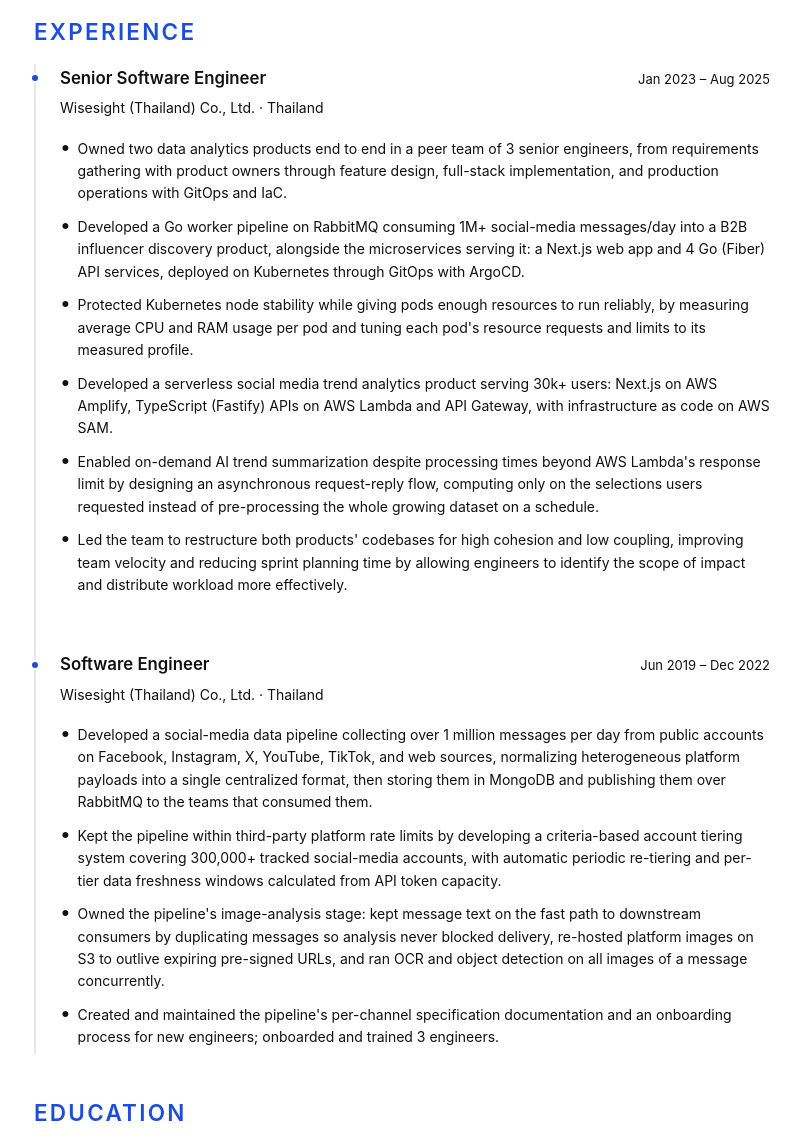
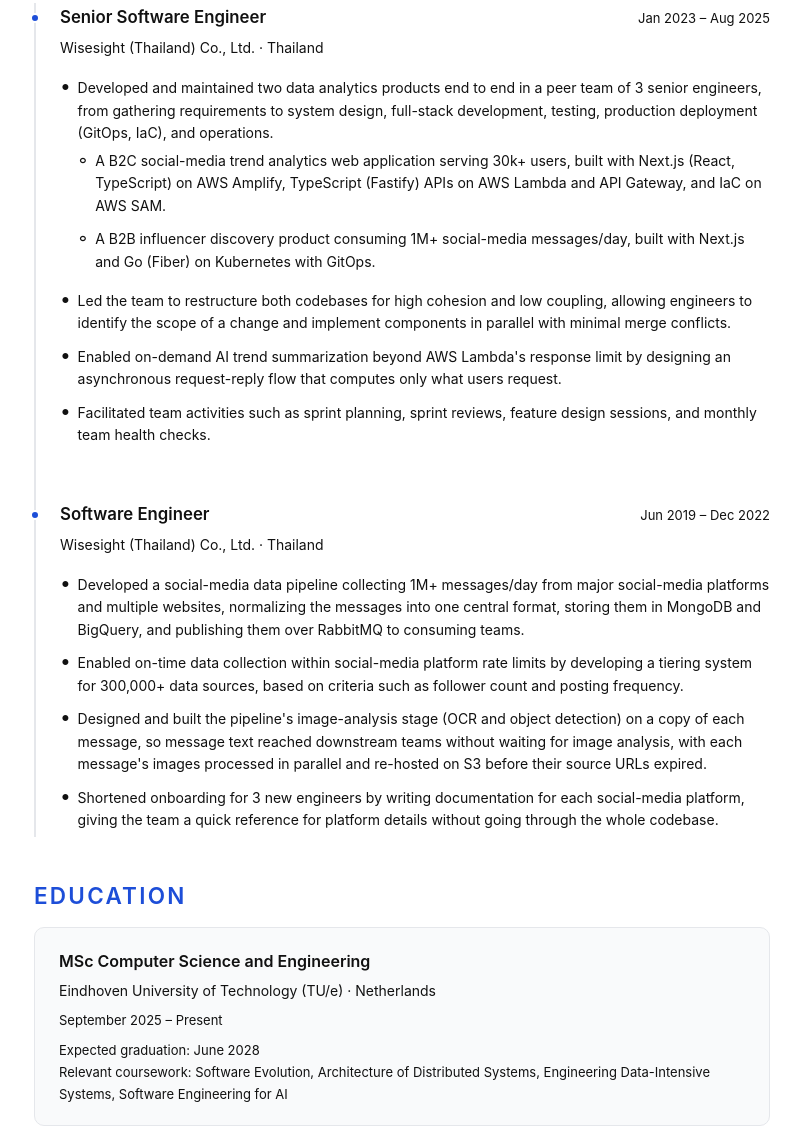
Before and after one commit to nae3x/resume, a plain HTML site: page index.html in a window 1280 px wide. Shown: the part 1259-2395 px from the top of the page, without its empty margins (238-1039 px from the left). Drawn offline with Linux system fonts and the light colour scheme.

Commit message:
Update content

```diff
--- a/index.html
+++ b/index.html
@@ -90,9 +90,10 @@
   .job-title{font-weight:600;font-size:1.05rem}
   .job-meta{font-size:13px;color:var(--black)}
   .job-company{font-size:14px;color:var(--black);margin-bottom:.75rem}
-  .job-bullets{list-style:none;padding:0}
+  .job-bullets,.job-bullets ul{list-style:none;padding:0}
   .job-bullets li{font-size:14px;color:var(--black);padding:.35rem 0 .35rem 1.1rem;position:relative;line-height:1.6}
   .job-bullets li::before{content:'•';position:absolute;left:0;color:var(--black);font-size:1.2rem;line-height:1}
+  .job-bullets li li::before{content:'◦'}
 
   /* Education */
   .edu-cards{display:grid;gap:1.25rem}
@@ -164,7 +165,7 @@
       </a>
     </div>
     <div class="section-label" id="about">About me</div>
-    <p>Master's student in Computer Science at TU/e with 6 years of professional software engineering experience in the data analytics industry, specializing in software architecture. Built and operated social-media ingestion pipelines processing over 1 million messages per day, normalizing heterogeneous platform data into a single format for downstream analytics teams, and owned the analytics products consuming that data in production across both microservices and serverless paradigms. Passionate about building high-quality software that balances long-term maintainability, healthy stakeholder collaboration, and on-time delivery.</p>
+    <p>Master's student in Computer Science at TU/e with software engineering experience in the data analytics industry, building data pipelines and user-facing web applications end to end, from requirements gathering to production release. Specializes in software architecture with high cohesion and low coupling. Passionate about building high-quality software that balances long-term maintainability, healthy stakeholder collaboration, and on-time delivery.</p>
   </section>
 
   <section>
@@ -172,10 +173,10 @@
     <div class="skill-group">
       <div class="skill-group-label">Programming Languages</div>
       <div class="skill-tags">
-        <span class="tag">Python</span>
         <span class="tag">TypeScript</span>
         <span class="tag">JavaScript</span>
         <span class="tag">Go</span>
+        <span class="tag">Python</span>
       </div>
     </div>
     <div class="skill-group">
@@ -190,10 +191,9 @@
       <div class="skill-group-label">Databases & storage</div>
       <div class="skill-tags">
         <span class="tag">MongoDB</span>
-        <span class="tag">Elasticsearch</span>
+        <span class="tag">MySQL</span>
         <span class="tag">Google BigQuery</span>
         <span class="tag">Redis</span>
-        <span class="tag">MySQL</span>
         <span class="tag">AWS S3</span>
       </div>
     </div>
@@ -213,12 +213,10 @@
         <span class="tag">GitHub Actions</span>
         <span class="tag">ArgoCD</span>
         <span class="tag">Grafana</span>
-        <span class="tag">AWS EC2</span>
-        <span class="tag">AWS ECR</span>
-        <span class="tag">AWS EKS</span>
         <span class="tag">AWS Lambda</span>
         <span class="tag">AWS API Gateway</span>
         <span class="tag">AWS SAM</span>
+        <span class="tag">AWS EKS</span>
         <span class="tag">AWS Amplify</span>
       </div>
     </div>
@@ -245,12 +243,15 @@
         </div>
         <div class="job-company">Wisesight (Thailand) Co., Ltd. · Thailand</div>
         <ul class="job-bullets">
-          <li>Owned two data analytics products end to end in a peer team of 3 senior engineers, from requirements gathering with product owners through feature design, full-stack implementation, and production operations with GitOps and IaC.</li>
-          <li>Developed a Go worker pipeline on RabbitMQ consuming 1M+ social-media messages/day into a B2B influencer discovery product, alongside the microservices serving it: a Next.js web app and 4 Go (Fiber) API services, deployed on Kubernetes through GitOps with ArgoCD.</li>
-          <li>Protected Kubernetes node stability while giving pods enough resources to run reliably, by measuring average CPU and RAM usage per pod and tuning each pod's resource requests and limits to its measured profile.</li>
-          <li>Developed a serverless social media trend analytics product serving 30k+ users: Next.js on AWS Amplify, TypeScript (Fastify) APIs on AWS Lambda and API Gateway, with infrastructure as code on AWS SAM.</li>
-          <li>Enabled on-demand AI trend summarization despite processing times beyond AWS Lambda's response limit by designing an asynchronous request-reply flow, computing only on the selections users requested instead of pre-processing the whole growing dataset on a schedule.</li>
-          <li>Led the team to restructure both products' codebases for high cohesion and low coupling, improving team velocity and reducing sprint planning time by allowing engineers to identify the scope of impact and distribute workload more effectively.</li>
+          <li>Developed and maintained two data analytics products end to end in a peer team of 3 senior engineers, from gathering requirements to system design, full-stack development, testing, production deployment (GitOps, IaC), and operations.
+            <ul>
+              <li>A B2C social-media trend analytics web application serving 30k+ users, built with Next.js (React, TypeScript) on AWS Amplify, TypeScript (Fastify) APIs on AWS Lambda and API Gateway, and IaC on AWS SAM.</li>
+              <li>A B2B influencer discovery product consuming 1M+ social-media messages/day, built with Next.js and Go (Fiber) on Kubernetes with GitOps.</li>
+            </ul>
+          </li>
+          <li>Led the team to restructure both codebases for high cohesion and low coupling, allowing engineers to identify the scope of a change and implement components in parallel with minimal merge conflicts.</li>
+          <li>Enabled on-demand AI trend summarization beyond AWS Lambda's response limit by designing an asynchronous request-reply flow that computes only what users request.</li>
+          <li>Facilitated team activities such as sprint planning, sprint reviews, feature design sessions, and monthly team health checks.</li>
         </ul>
       </div>
 
@@ -262,10 +263,10 @@
         </div>
         <div class="job-company">Wisesight (Thailand) Co., Ltd. · Thailand</div>
         <ul class="job-bullets">
-          <li>Developed a social-media data pipeline collecting over 1 million messages per day from public accounts on Facebook, Instagram, X, YouTube, TikTok, and web sources, normalizing heterogeneous platform payloads into a single centralized format, then storing them in MongoDB and publishing them over RabbitMQ to the teams that consumed them.</li>
-          <li>Kept the pipeline within third-party platform rate limits by developing a criteria-based account tiering system covering 300,000+ tracked social-media accounts, with automatic periodic re-tiering and per-tier data freshness windows calculated from API token capacity.</li>
-          <li>Owned the pipeline's image-analysis stage: kept message text on the fast path to downstream consumers by duplicating messages so analysis never blocked delivery, re-hosted platform images on S3 to outlive expiring pre-signed URLs, and ran OCR and object detection on all images of a message concurrently.</li>
-          <li>Created and maintained the pipeline's per-channel specification documentation and an onboarding process for new engineers; onboarded and trained 3 engineers.</li>
+          <li>Developed a social-media data pipeline collecting 1M+ messages/day from major social-media platforms and multiple websites, normalizing the messages into one central format, storing them in MongoDB and BigQuery, and publishing them over RabbitMQ to consuming teams.</li>
+          <li>Enabled on-time data collection within social-media platform rate limits by developing a tiering system for 300,000+ data sources, based on criteria such as follower count and posting frequency.</li>
+          <li>Designed and built the pipeline's image-analysis stage (OCR and object detection) on a copy of each message, so message text reached downstream teams without waiting for image analysis, with each message's images processed in parallel and re-hosted on S3 before their source URLs expired.</li>
+          <li>Shortened onboarding for 3 new engineers by writing documentation for each social-media platform, giving the team a quick reference for platform details without going through the whole codebase.</li>
         </ul>
       </div>
 
@@ -280,7 +281,7 @@
         <div class="edu-school">Eindhoven University of Technology (TU/e) · Netherlands</div>
         <div class="edu-date">September 2025 – Present</div>
         <div class="edu-notes">Expected graduation: June 2028</div>
-        <div class="edu-notes">Relevant coursework: Data-Intensive Systems, Architecture of Distributed Systems, Advanced Algorithms</div>
+        <div class="edu-notes">Relevant coursework: Software Evolution, Architecture of Distributed Systems, Engineering Data-Intensive Systems, Software Engineering for AI</div>
       </div>
       <div class="edu-card">
         <div class="edu-degree">BSc Computer Engineering</div>
@@ -300,7 +301,7 @@
       </div>
       <div class="lang-row">
         <span class="lang-name">English</span>
-        <span class="lang-level">Professional working (IELTS 7)</span>
+        <span class="lang-level">Professional working proficiency (C1)</span>
       </div>
       <div class="lang-row">
         <span class="lang-name">Dutch</span>
```
Also changed, not shown: 1 other file.
